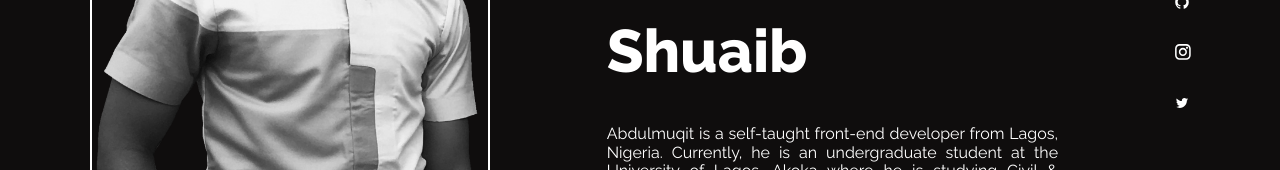
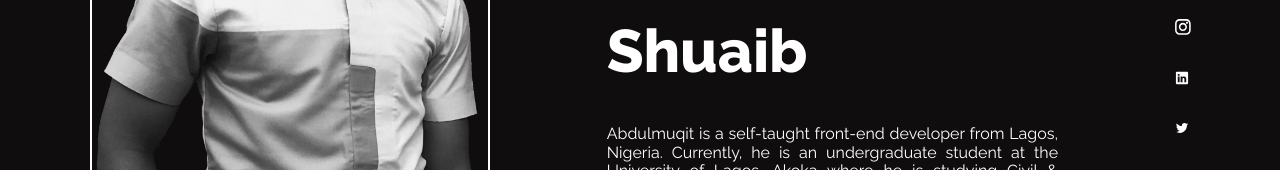
Before and after one commit to horler234/portfolio-v3, a Next.js app: page / in a window 1280 px wide. Shown: the part 373-543 px from the top of the page. Built offline with nearby package versions, Linux system fonts and the light colour scheme.

Commit message:
added linkedin profile url

```diff
--- a/components/SocialIcons.tsx
+++ b/components/SocialIcons.tsx
@@ -57,13 +57,13 @@ export const SocialIcons = ({notCentered}: SocialProps) => (
           </a>
         </Link>
       </li>
-      {/* <li>
-        <Link href="https://github.com/horler234">
+      <li>
+        <Link href="https://linkedin.com/in/abdulmuqit-shuaib-98a9031b5">
           <a target="_blank">
             <LinkedinIcon iconWidth="14px" iconHeight="14px" />
           </a>
         </Link>
-      </li> */}
+      </li>
       <li>
         <Link href="https://twitter.com/shuaibabdmuqit">
           <a target="_blank">
```
